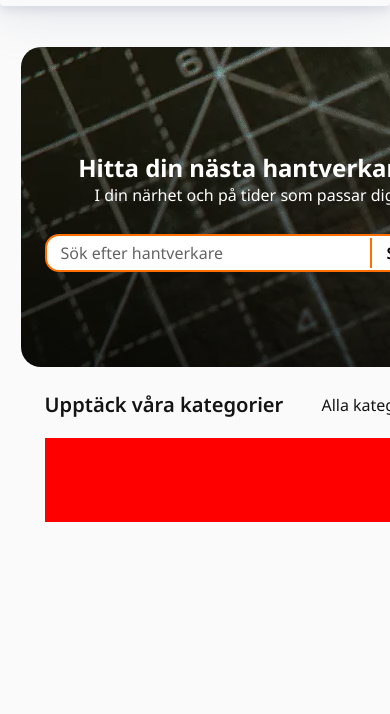
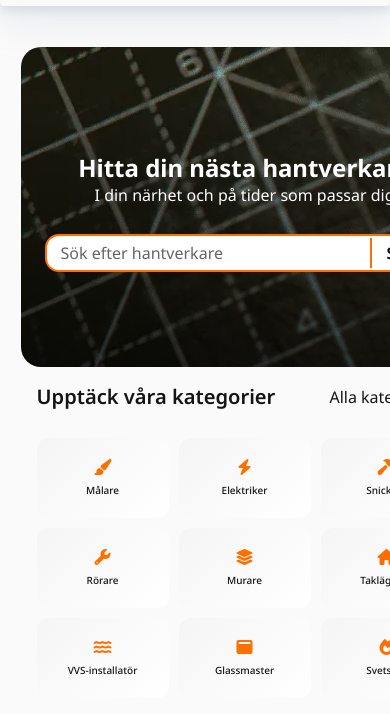
Before and after one commit to ardalansale/hantverkarna, a plain HTML site: page index.html in a window 390 px wide. Shown: the part 78-792 px from the top of the page. Drawn offline with Linux system fonts and the light colour scheme.

Commit message:
Kategori-sektion är klar

```diff
--- a/css/style.css
+++ b/css/style.css
@@ -76,6 +76,10 @@ h2 {
     font-weight: 800;
 }
 
+.nav-buttons .btn i {
+  display: none;
+}
+
 /* Main */
 
 .main-wrapper {
@@ -107,7 +111,6 @@ h2 {
     url('/images/hero-bg.webp') no-repeat;
     border-radius: 2rem;
     padding: 2.4rem;
-
 }
 
 .hero-text {
@@ -164,9 +167,7 @@ h2 {
     grid-area: categories;
     display: flex;
     flex-direction: column;
-    /* align-items: center;
-    justify-content: center; */
-    height: 32rem;
+    height: auto;
     gap: 2rem;
     border-radius: 2rem;
     width: 100%;
@@ -177,12 +178,74 @@ h2 {
     display: flex;
     justify-content: space-between;
     align-items: center;
+}
+
+.all-categories:hover {
+    text-decoration: underline;
+}
+
+.categories-banner {
+    width: 100%;
+    overflow-x: auto;
+    overflow-y: hidden;
+    -webkit-overflow-scrolling: touch;
+    scroll-behavior: smooth;
+}
+
+.categories-banner__items {
+    display: grid;
+    grid-template-columns: repeat(9, minmax(clamp(8.5rem, 10vw, 10rem), 1fr));
+    gap: clamp(1rem, 1.5vw, 1.6rem);
+    padding: 0.8rem 0;
+    list-style: none;
+    margin: 0;
     width: 100%;
 }
 
-.categories-banner {
-    background-color: red;
-    height: 8.4rem;
+.category-banner__item {
+    display: flex;
+    flex-direction: column;
+    align-items: center;
+    justify-content: center;
+    gap: 0.8rem;
+    height: clamp(10rem, 12vw, 12rem);
+    width: 100%;
+    border-radius: 1.2rem;
+    background: linear-gradient(135deg, #f5f5f5 0%, #ffffff 100%);
+    transition: all 0.3s ease;
+    cursor: pointer;
+}
+
+.category-banner__item:hover {
+    box-shadow: 0 4px 12px rgba(255, 127, 0, 0.2);
+    transform: translateY(-0.4rem);
+}
+
+.category-banner__item a {
+    display: flex;
+    flex-direction: column;
+    align-items: center;
+    justify-content: center;
+    gap: 0.8rem;
+    width: 100%;
+    height: 100%;
+}
+
+.category-banner__item i {
+    font-size: clamp(1.6rem, 3vw, 2.4rem);
+    color: var(--primary-color);
+    transition: transform 0.3s ease;
+}
+
+.category-banner__item:hover i {
+    transform: scale(1.1);
+}
+
+.category-banner__item span {
+    font-size: clamp(1rem, 2vw, 1.4rem);
+    font-weight: 500;
+    text-align: center;
+    color: var(--text-color);
 }
 
 /* Components */
@@ -219,23 +282,15 @@ h2 {
     border-color: color-mix(in srgb, var(--secondary-color) 90%, transparent);
 }
 
-/* == Media Queries == */
+/* === Media Queries === */
 
 /* == Tablet == */
 @media (max-width: 1024px) {
 
-    .image-gallery {
-        grid-template-columns: repeat(2, 1fr);
-        gap: 4rem;
-        padding: 2rem;
+    .categories-banner__items {
+            grid-template-columns: repeat(3, minmax(clamp(8rem, 12vw, 9.5rem), 1fr));
+        }
     }
-
-    .image-gallery img {
-        aspect-ratio: 5 / 3;
-        object-fit: cover;
-    }
-}
-
 
 /* == Mobile == */
 @media (max-width: 600px) {
@@ -245,10 +300,15 @@ h2 {
     gap: 2rem;
 }
 
-/* Components */
-.btn {
-    flex-direction: column;
-}
+    /* Components */
+    .btn {
+        flex-direction: column;
+    }
+
+    .nav-buttons .btn i {
+        display: inline;
+        }
+
     .btn.primary,
     .btn.secondary {
         padding: 0;
@@ -258,16 +318,14 @@ h2 {
         color: black;
 }
 
-    .image-gallery {
-        grid-template-columns: 1fr; /* en kolumn */
-        gap: 2rem;
-        padding: 2rem 1rem;
+    /* Categories */
+    .categories-container {
+        height: auto;
+        padding: 1.6rem;
     }
 
-    .image-gallery img {
-        aspect-ratio: 1 / 1;
-        object-fit: cover;
-        border-radius: 0;
+    .category-banner__item {
+        height: clamp(8rem, 20vw, 10rem);
     }
 
 }
--- a/index.html
+++ b/index.html
@@ -5,8 +5,8 @@
     <meta name="viewport" content="width=device-width, initial-scale=1.0">
     <meta name="description" content="BESKRIV INNEHÅLL">
     <title>Hem - Hantverkarna</title>
-    <link rel="stylesheet" href="/css/reset.css">
-    <link rel="stylesheet" href="/css/style.css">
+    <link rel="stylesheet" href="css/reset.css">
+    <link rel="stylesheet" href="css/style.css">
     <link rel="preconnect" href="https://fonts.googleapis.com">
     <link rel="preconnect" href="https://fonts.gstatic.com" crossorigin>
     <link href="https://fonts.googleapis.com/css2?family=Noto+Sans:ital,wght@0,100..900;1,100..900&display=swap" rel="stylesheet">
@@ -23,7 +23,7 @@
                 </a>
             </div>
             <div class="nav-buttons">
-                <a href="/om-tjänsten" class="btn primary"><i class="fa-regular fa-handshake"></i></i></i>Om tjänsten</a>
+                <a href="/om-tjänsten" class="btn primary"><i class="fa-regular fa-handshake"></i>Om tjänsten</a>
                 <a href="/meddelanden" class="btn primary"><i class="fa-regular fa-message"></i>Meddelanden</a>
                 <button type="button" class="btn secondary"><i class="fa-regular fa-user"></i>Logga in</button> <!-- Modal -->
             </div>
@@ -60,13 +60,68 @@
                 </a>
             </div>
 
-            <div class="categories-banner">
-                <ul class="categories-banner__items" role="list">
-                    <li class="category-banner__item">
+        <div class="categories-banner">
+            <ul class="categories-banner__items" role="list">
 
-                    </li>
-                </ul>
-            </div>
+                <li class="category-banner__item">
+                    <a href="/kategorier/målare">
+                        <i class="fas fa-paint-brush"></i>
+                        <span>Målare</span>
+                    </a>
+                </li>
+                <li class="category-banner__item">
+                    <a href="/kategorier/elektriker">
+                        <i class="fas fa-bolt"></i>
+                        <span>Elektriker</span>
+                    </a>
+                </li>
+                <li class="category-banner__item">
+                    <a href="/kategorier/snickare">
+                        <i class="fas fa-hammer"></i>
+                        <span>Snickare</span>
+                    </a>
+                </li>
+                <li class="category-banner__item">
+                    <a href="/kategorier/rordare">
+                        <i class="fas fa-wrench"></i>
+                        <span>Rörare</span>
+                    </a>
+                </li>
+                <li class="category-banner__item">
+                <a href="/kategorier/murare">
+                    <i class="fas fa-layer-group"></i>
+                    <span>Murare</span>
+                </a>
+                </li>
+                <li class="category-banner__item">
+                    <a href="/kategorier/taklagare">
+                        <i class="fas fa-house"></i>
+                        <span>Takläggare</span>
+                    </a>
+                </li>
+                <li class="category-banner__item">
+                    <a href="/kategorier/vvs-installator">
+                    <i class="fas fa-water"></i>
+                        <span>VVS-installatör</span>
+                    </a>
+                </li>
+                <li class="category-banner__item">
+                    <a href="/kategorier/glasmastare">
+                        <i class="fas fa-window-maximize"></i>
+                        <span>Glassmaster</span>
+                    </a>
+                </li>
+                <li class="category-banner__item">
+                    <a href="/kategorier/svetsare">
+                        <i class="fas fa-fire"></i>
+                        <span>Svetsare</span>
+                    </a>
+                </li>
+            </ul>
+        </div>
+        </section>
+
+        <section>
 
         </section>
 
```
